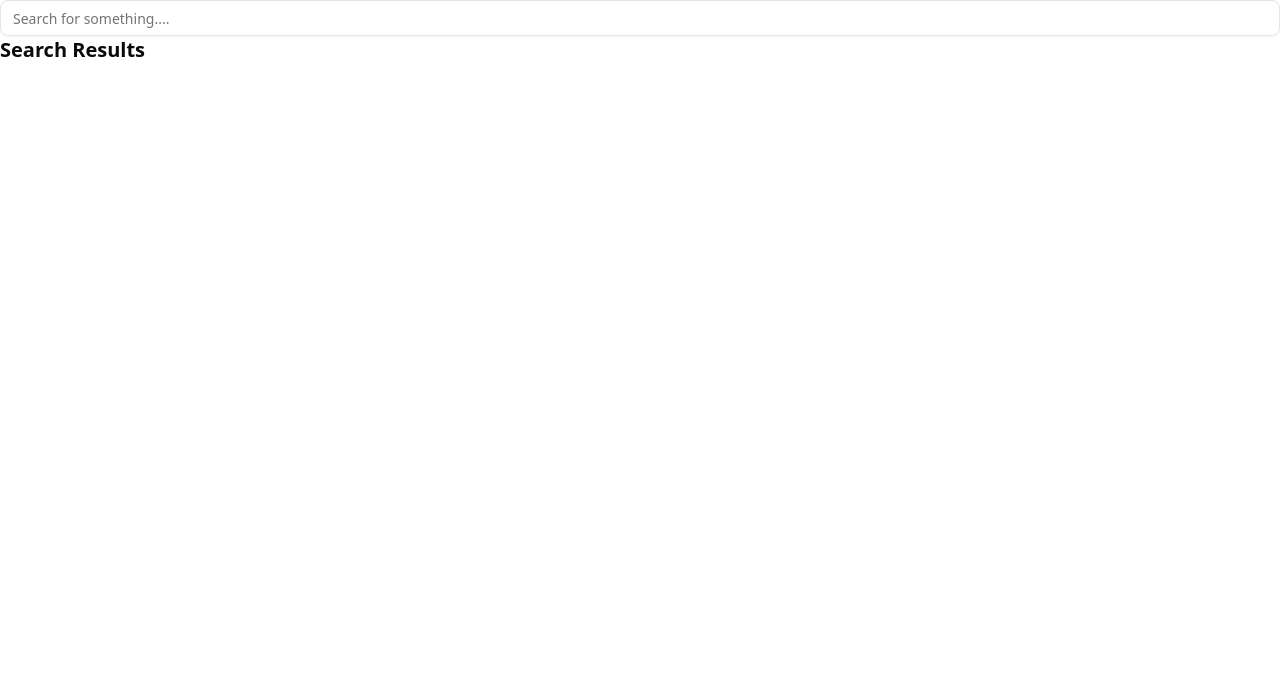
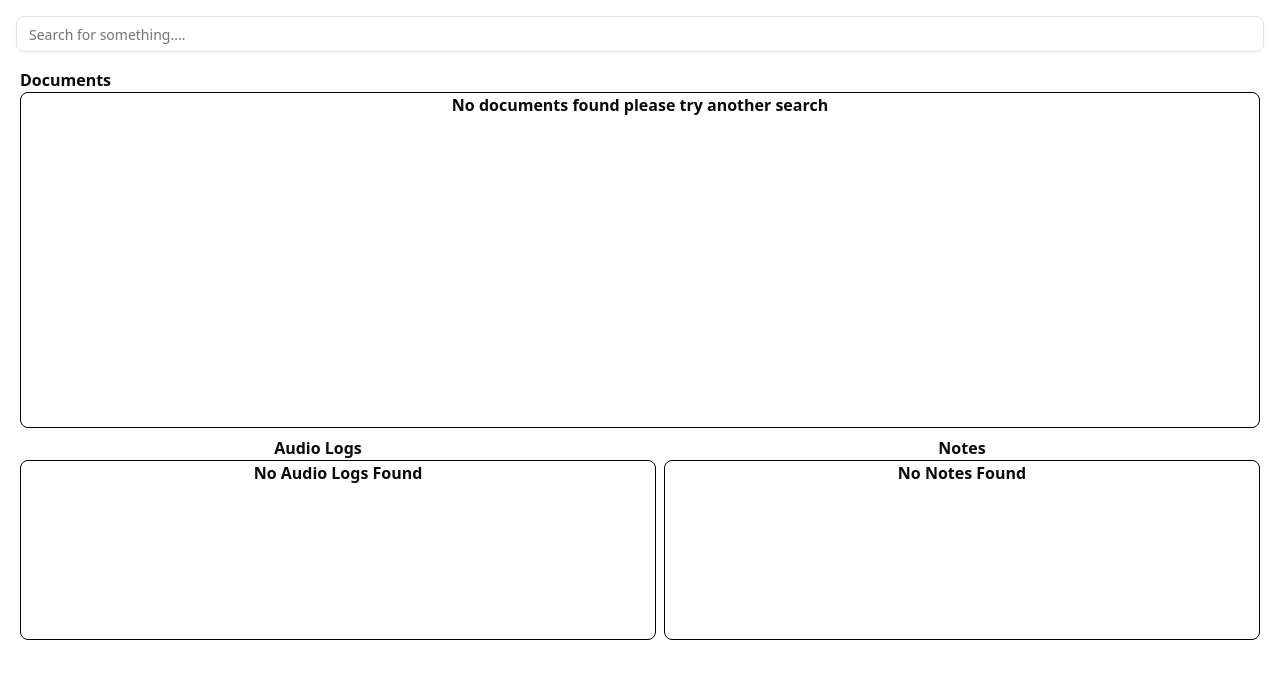
Before and after one commit to tommylay1902/medibrain-web, a Next.js app: page /lookup in a window 1280 px wide. Shown: the top 678 px of the page. Built offline with nearby package versions, Linux system fonts and the light colour scheme.

Commit message:
ui enhancements

```diff
--- a/postcss.config.mjs
+++ b/postcss.config.mjs
@@ -2,18 +2,16 @@
 const config = {
   plugins: {
     "@tailwindcss/postcss": {
-      // Add your content paths here
       config: {
         content: [
           './src/**/*.{js,ts,jsx,tsx,mdx}',
-          './modules/**/*.{js,ts,jsx,tsx,mdx}', // ← ADD THIS LINE
+          './modules/**/*.{js,ts,jsx,tsx,mdx}',
         ],
         theme: {
           extend: {
             colors: {
               background: 'hsl(var(--background))',
               foreground: 'hsl(var(--foreground))',
-              // Add other shadcn colors if needed
             }
           }
         }
--- a/src/app/lookup/page.tsx
+++ b/src/app/lookup/page.tsx
@@ -1,5 +1,6 @@
-import { Input } from "@/components/ui/input"
+import AudioSection from "@/modules/lookup/ui/sections/audio-section"
 import DocumentSection from "@/modules/lookup/ui/sections/document-section"
+import NoteSection from "@/modules/lookup/ui/sections/note-section"
 import SearchSection from "@/modules/lookup/ui/sections/search-section"
 
 type Props = {
@@ -10,10 +11,17 @@ const Page = async ({ searchParams }: Props) => {
   const { q = "" } = await searchParams
 
   return (
-    <div>
-      <SearchSection />
+    <div className="flex flex-col">
+      <div className="m-4">
+        <SearchSection />
+
+      </div>
       <DocumentSection search={q} />
-    </div>
+      <div className="flex flex-row justify-between mt-2 gap-x-2">
+        <AudioSection />
+        <NoteSection />
+      </div>
+    </div >
   )
 }
 
--- /dev/null
+++ b/src/components/ui/scroll-area.tsx
@@ -0,0 +1,58 @@
+"use client"
+
+import * as React from "react"
+import { ScrollArea as ScrollAreaPrimitive } from "radix-ui"
+
+import { cn } from "@/lib/utils"
+
+function ScrollArea({
+  className,
+  children,
+  ...props
+}: React.ComponentProps<typeof ScrollAreaPrimitive.Root>) {
+  return (
+    <ScrollAreaPrimitive.Root
+      data-slot="scroll-area"
+      className={cn("relative", className)}
+      {...props}
+    >
+      <ScrollAreaPrimitive.Viewport
+        data-slot="scroll-area-viewport"
+        className="focus-visible:ring-ring/50 size-full rounded-[inherit] transition-[color,box-shadow] outline-none focus-visible:ring-[3px] focus-visible:outline-1"
+      >
+        {children}
+      </ScrollAreaPrimitive.Viewport>
+      <ScrollBar />
+      <ScrollAreaPrimitive.Corner />
+    </ScrollAreaPrimitive.Root>
+  )
+}
+
+function ScrollBar({
+  className,
+  orientation = "vertical",
+  ...props
+}: React.ComponentProps<typeof ScrollAreaPrimitive.ScrollAreaScrollbar>) {
+  return (
+    <ScrollAreaPrimitive.ScrollAreaScrollbar
+      data-slot="scroll-area-scrollbar"
+      orientation={orientation}
+      className={cn(
+        "flex touch-none p-px transition-colors select-none",
+        orientation === "vertical" &&
+          "h-full w-2.5 border-l border-l-transparent",
+        orientation === "horizontal" &&
+          "h-2.5 flex-col border-t border-t-transparent",
+        className
+      )}
+      {...props}
+    >
+      <ScrollAreaPrimitive.ScrollAreaThumb
+        data-slot="scroll-area-thumb"
+        className="bg-border relative flex-1 rounded-full"
+      />
+    </ScrollAreaPrimitive.ScrollAreaScrollbar>
+  )
+}
+
+export { ScrollArea, ScrollBar }
--- a/src/modules/lookup/ui/components/document-view.tsx
+++ b/src/modules/lookup/ui/components/document-view.tsx
@@ -1,6 +1,8 @@
 "use client"
 
-import { Loader2 } from "lucide-react" // or any spinner component
+import { Button } from "@/components/ui/button"
+import { ScrollArea } from "@/components/ui/scroll-area"
+import { ArrowUpRightIcon, Loader2 } from "lucide-react" // or any spinner component
 import { useSearchParams } from "next/navigation"
 import { useEffect, useState } from "react"
 
@@ -12,6 +14,7 @@ type Response = {
   content: string
   fid: string
   title: string
+  keywords: string
 }
 const DocumentView = () => {
   const params = useSearchParams()
@@ -38,18 +41,28 @@ const DocumentView = () => {
   }, [search])
 
   return (
-    <div className="space-y-4">
-      <div className="text-xl font-semibold">Search Results</div>
-      <div className="grid grid-cols-1 md:grid-cols-2 lg:grid-cols-3 gap-4">
-        {results?.map((item, index) => (
-          <div key={index} className="border p-4 rounded-lg">
-            <h3>{item.title}</h3>
-            <p className="text-sm text-gray-600 mt-1">{item.content}</p>
-            <a target="_blank" href={`${process.env.NEXT_PUBLIC_SEAWEED_BASE_URL}/${item.fid}`}>view document</a>
-          </div>
-        ))}
-      </div>
-    </div>
+    <div className="">
+      <h3 className="mx-5 font-bold">Documents</h3>
+      <ScrollArea className="mx-5 rounded-md h-84 border-black border">
+        {!results || results.length === 0 ? (
+          <h2 className="flex justify-center justify-items-center items-center font-bold">No documents found please try another search</h2>
+        ) : (
+          results.map((item, index) => (
+            <div key={index} className="border-b my-2 p-4 rounded-lg gap-y-2 hover:bg-gray-300 hover:cursor-pointer ">
+              <a target="_blank" href={`${process.env.NEXT_PUBLIC_SEAWEED_BASE_URL}/${item.fid}`} className="hover:underline">
+                <div className="flex flex-row">
+                  <h3>{item.title}</h3>
+                  <h4>{item.keywords}</h4>
+                </div>
+                <p className="text-sm text-gray-600 mt-1">{item.content}</p>
+
+              </a>
+            </div>
+          ))
+        )}
+      </ScrollArea >
+
+    </div >
   )
 }
 
--- /dev/null
+++ b/src/modules/lookup/ui/sections/audio-section.tsx
@@ -0,0 +1,21 @@
+import { ScrollArea } from "@/components/ui/scroll-area"
+import { Suspense } from "react"
+
+const AudioSection = async () => {
+  return (
+    <Suspense>
+      <AudioSectionSuspense />
+    </Suspense>
+  )
+}
+
+const AudioSectionSuspense = async () => {
+  return <div className="flex flex-col flex-1">
+    <h3 className="mx-5 font-bold text-center">Audio Logs</h3>
+    <ScrollArea className="mx-5 rounded-md h-45 w-full border-black border">
+      <h2 className="flex justify-center justify-items-center items-center font-bold">No Audio Logs Found</h2>
+    </ScrollArea >
+  </div >
+}
+
+export default AudioSection
--- a/src/modules/lookup/ui/sections/document-section.tsx
+++ b/src/modules/lookup/ui/sections/document-section.tsx
@@ -15,10 +15,7 @@ const DocumentSection = async ({ search }: Props) => {
 }
 
 const DocumentSectionSuspense = async ({ search }: Props) => {
-  // const metadata = await data.json();
-  return (<div>
-    <DocumentView />
-  </div>)
+  return <DocumentView />
 }
 
 export default DocumentSection
--- /dev/null
+++ b/src/modules/lookup/ui/sections/note-section.tsx
@@ -0,0 +1,21 @@
+import { ScrollArea } from "@/components/ui/scroll-area"
+import { Suspense } from "react"
+
+const NoteSection = async () => {
+  return (
+    <Suspense>
+      <NoteSectionSuspense />
+    </Suspense>
+  )
+}
+
+const NoteSectionSuspense = async () => {
+  return <div className="flex flex-col flex-1">
+    <h3 className="mx-5 font-bold text-center">Notes</h3>
+    <ScrollArea className="mx-5 rounded-md h-45 border-black border">
+      <h2 className="flex justify-center justify-items-center items-center font-bold">No Notes Found</h2>
+    </ScrollArea >
+  </div >
+}
+
+export default NoteSection
--- a/src/modules/lookup/ui/sections/search-section.tsx
+++ b/src/modules/lookup/ui/sections/search-section.tsx
@@ -30,6 +30,7 @@ const SearchSection = () => {
 
   return (
     <Input
+      className={""}
       placeholder="Search for something...."
       value={searchVal}
       onChange={(e) => {
--- a/src/modules/upload/ui/components/upload-file.tsx
+++ b/src/modules/upload/ui/components/upload-file.tsx
@@ -30,9 +30,6 @@ const UploadFile = () => {
       setSelectedFile(e.target.files![0])
       setIsLoading(true)
       try {
-        // place holder to test loading
-        // await new Promise(r => setTimeout(r, 3000))
-
         const response = await fetch(`${process.env.NEXT_PUBLIC_STIRLING_API_BASE_URL}/api/v1/analysis/document-properties`, {
           method: "POST",
           headers: {
@@ -67,6 +64,7 @@ const UploadFile = () => {
             metadataBody[key] = data[key];
           }
         })
+        console.table(metadataBody)
         formData.append("metadata", JSON.stringify(metadataBody))
         // const result = await editResponse.json();
       }
```
